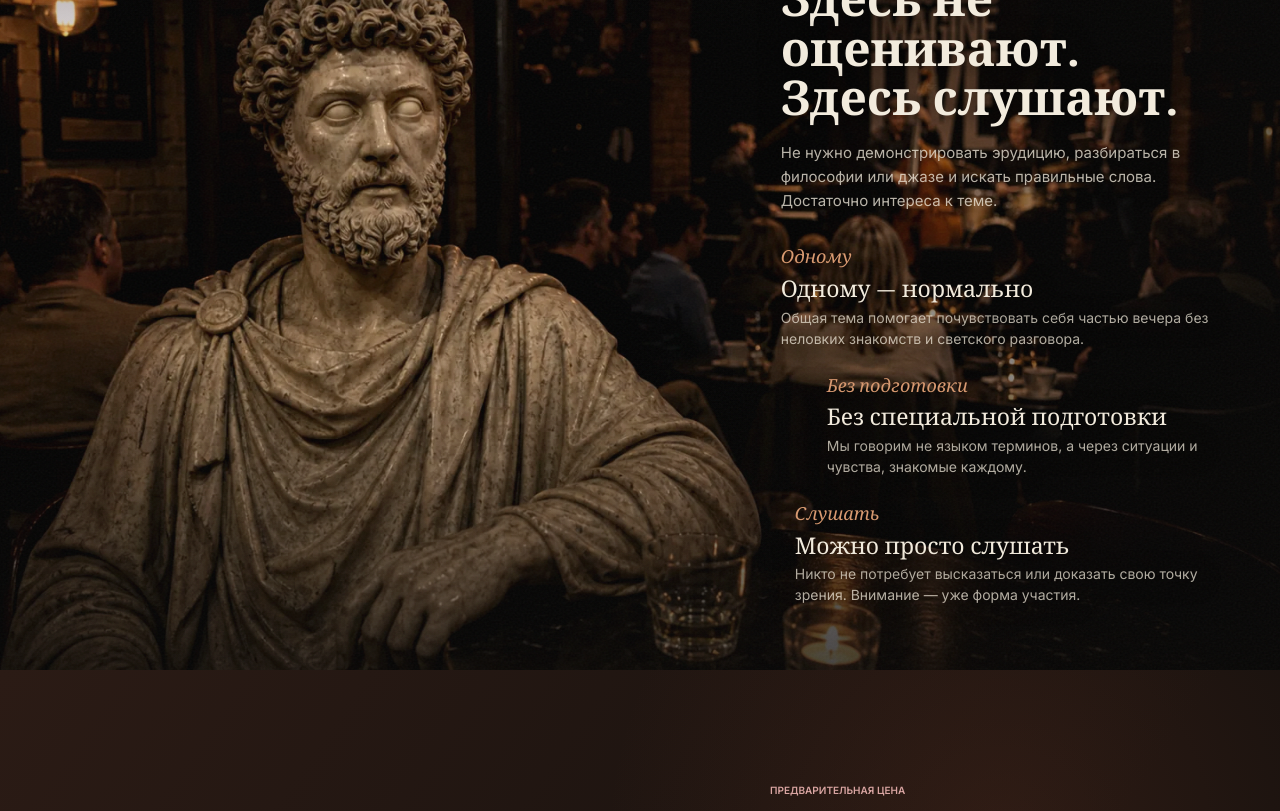
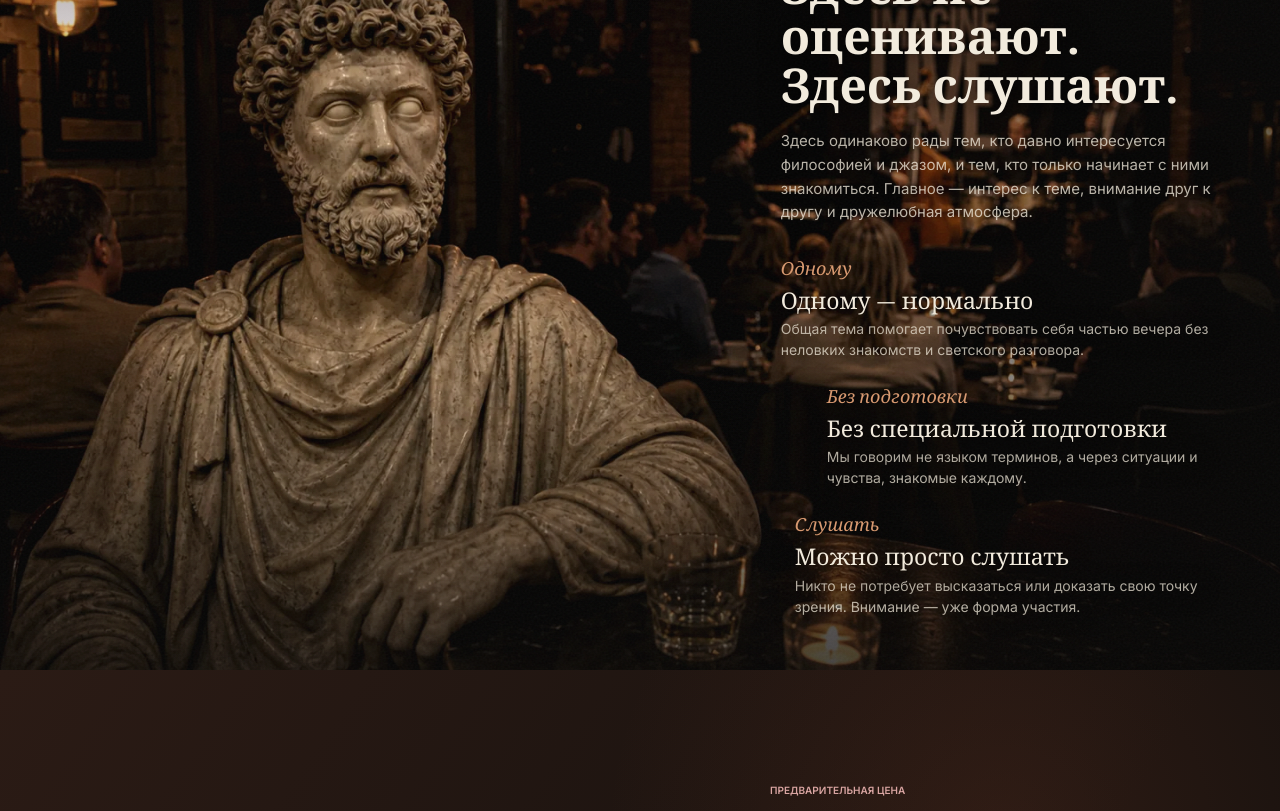
Before and after one commit to vbondarenko7/kontrapunkt, a Next.js app in the folder Джаз вечер. /Лендинг версия C/: page / in a window 1280 px wide. Shown: the part 6040-6851 px from the top of the page. Built offline with nearby package versions, Linux system fonts and the light colour scheme.

Commit message:
make audience invitation more inclusive

```diff
--- a/Джаз вечер. /Лендинг версия C/app/page.tsx
+++ b/Джаз вечер. /Лендинг версия C/app/page.tsx
@@ -453,8 +453,9 @@ export default function Home() {
               Здесь слушают.
             </h2>
             <p className="layered-lead">
-              Не нужно демонстрировать эрудицию, разбираться в философии или
-              джазе и искать правильные слова. Достаточно интереса к теме.
+              Здесь одинаково рады тем, кто давно интересуется философией и
+              джазом, и тем, кто только начинает с ними знакомиться. Главное —
+              интерес к теме, внимание друг к другу и дружелюбная атмосфера.
             </p>
             <div className="layered-scenario-list">
               {scenarios.map((scenario) => (
```
